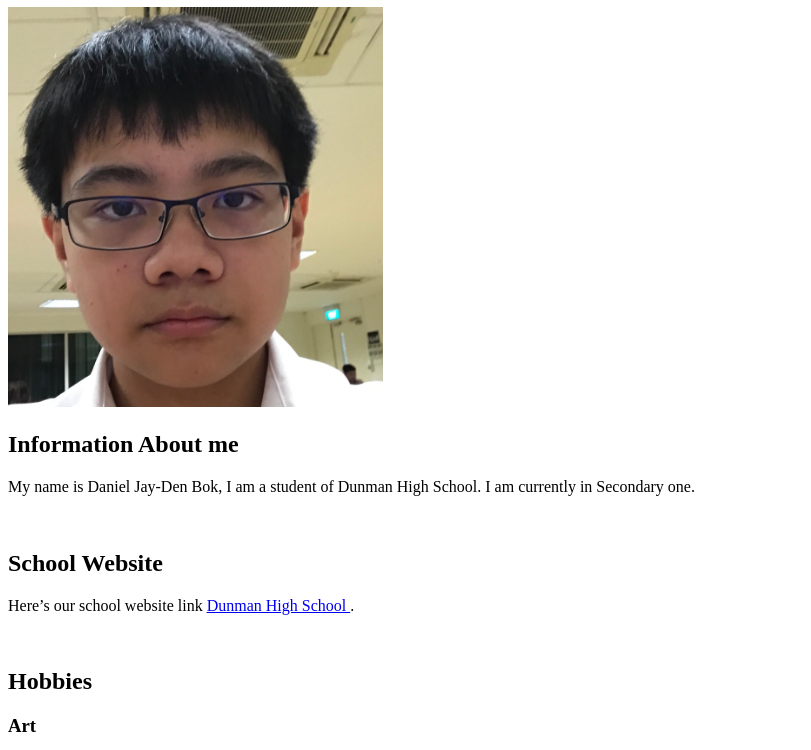
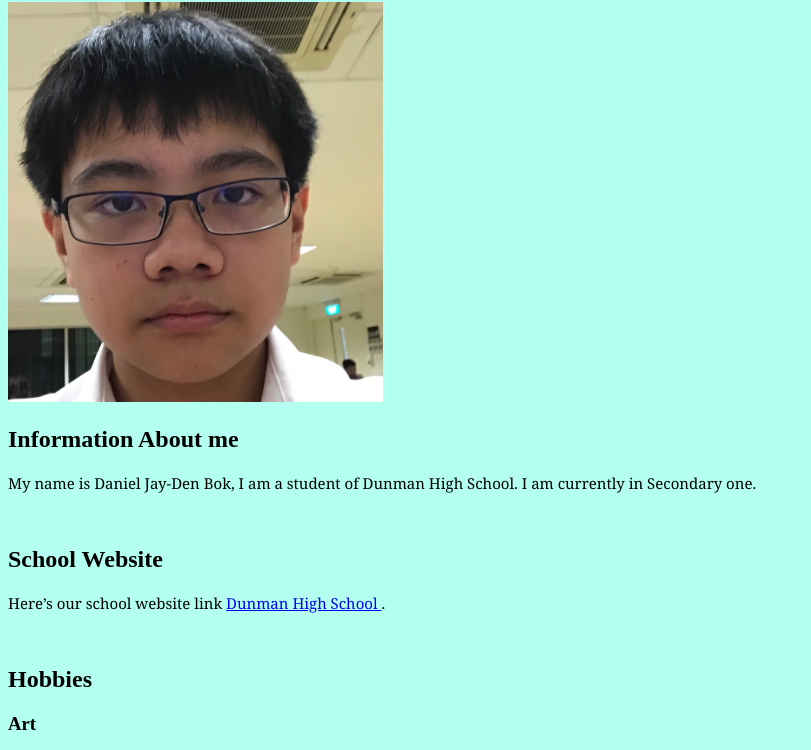
Before and after one commit to dhsdanielbok/dhsdanielbok.github.io, a plain HTML site: page index.html in a window 1280 px wide. Shown: the part 73-823 px from the top of the page, without its empty margins (0-811 px from the left). Drawn offline with Linux system fonts and the light colour scheme.

Commit message:
Update index.html

```diff
--- a/index.html
+++ b/index.html
@@ -2,8 +2,7 @@
 <html>
   <head>
 
-    <link rel="styesheet" href="/style.css"/>
-
+ <link rel="stylesheet" href="/style.css" />
 
 <body>
   <h1> All About Me (Y1 2018) </h1>
```
